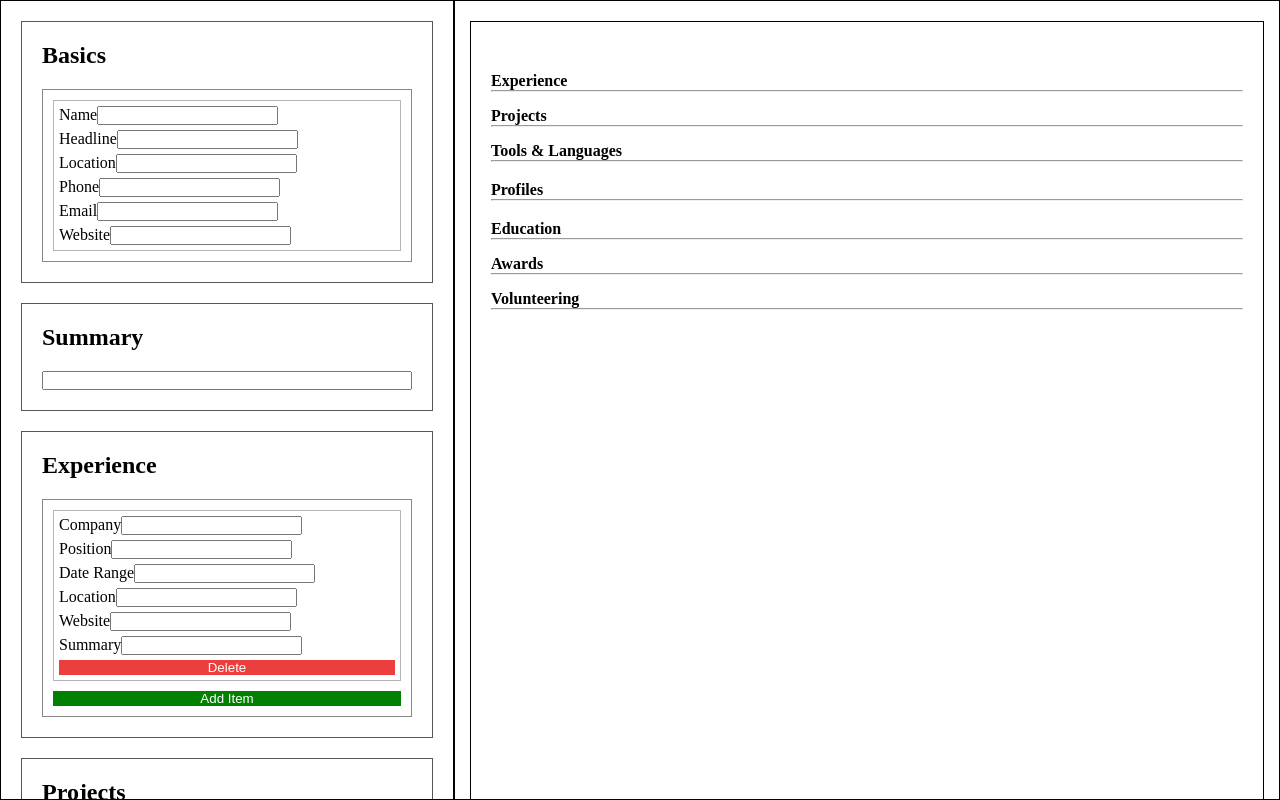
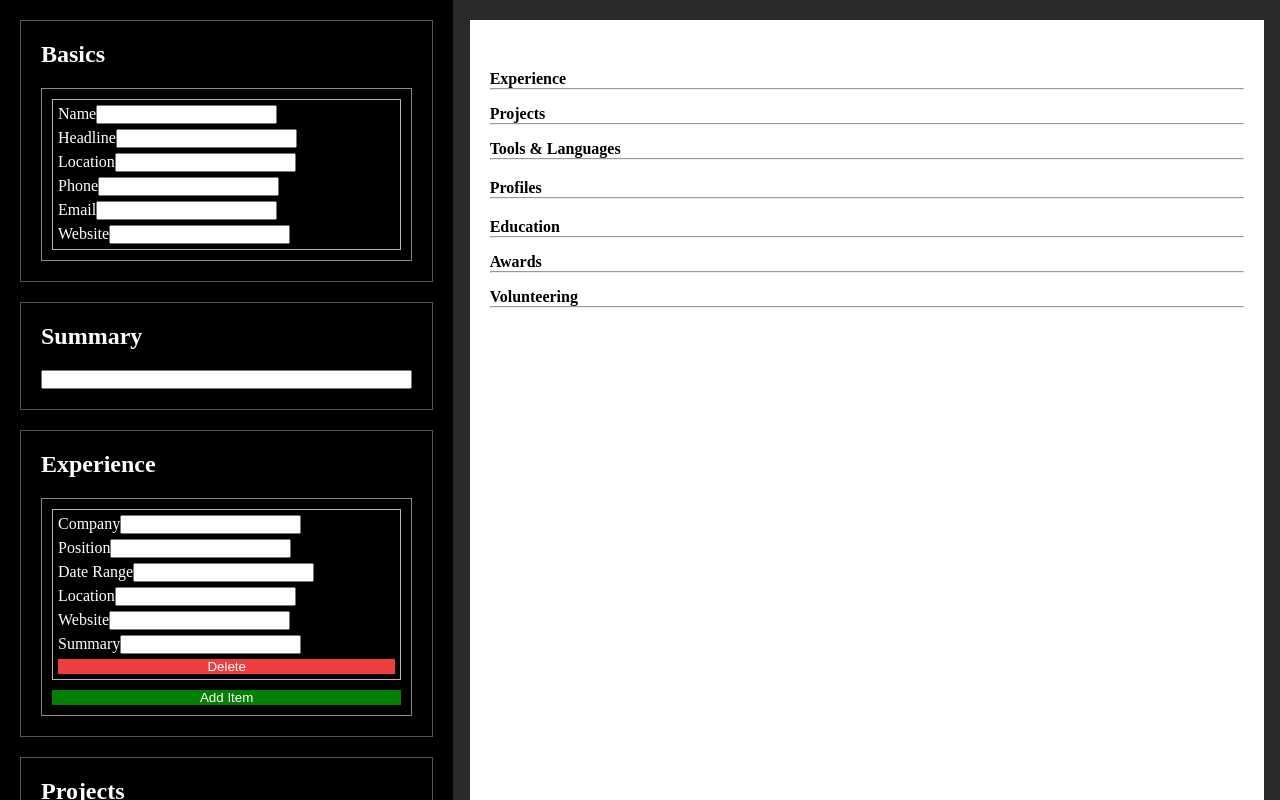
Before and after one commit to JefinCodes/resume-builder, a React (Vite) app: page / in a window 1280 px wide. Built offline with nearby package versions, Linux system fonts and the light colour scheme.

Commit message:
feat: update input panel and display panel background colour

```diff
--- a/src/App.css
+++ b/src/App.css
@@ -15,7 +15,8 @@ a:active{
 .input-panel {
 	height: 100vh;
 	padding: 20px;
-	border: 1px solid black;
+	color: white;
+	background-color: black;
 	overflow-y: auto;
 	flex: 2;
 	display: flex;
@@ -65,7 +66,7 @@ a:active{
 .display-panel {
 	height: 100vh;
 	padding: 20px 0px;
-	border: 1px solid black;
+	background-color: rgb(43, 42, 42);
 	overflow-y: auto;
 	flex: 4;
 	display: flex;
@@ -76,7 +77,7 @@ a:active{
 	width: 794px;
 	height: 1123px;
 	padding: 20px;
-	border: 1px solid black;
+	background-color: white;
 	display: flex;
 	flex-direction: column;
 	gap: 15px;
```
